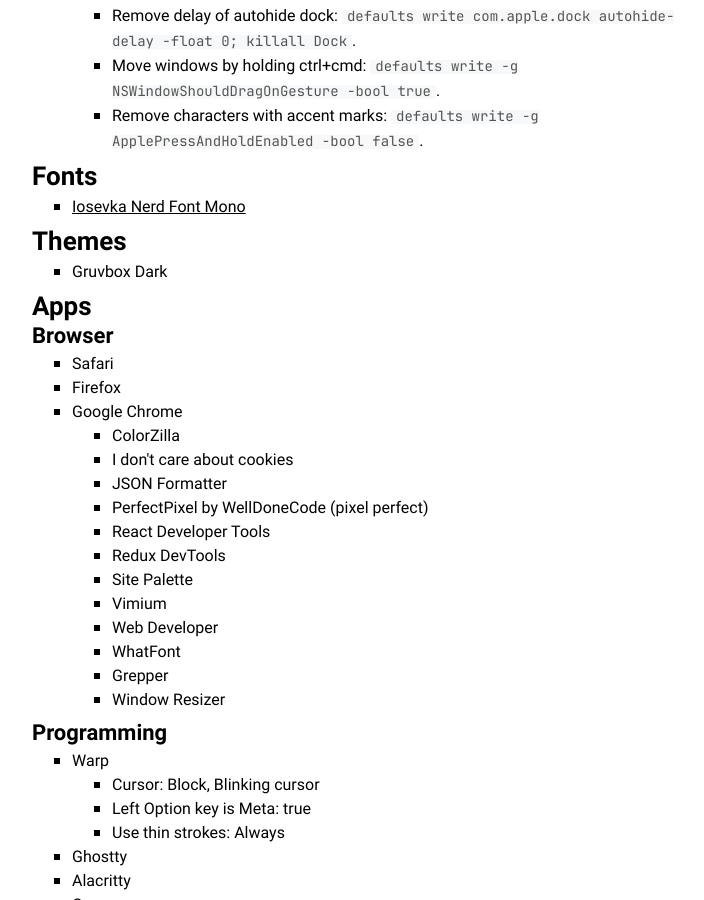
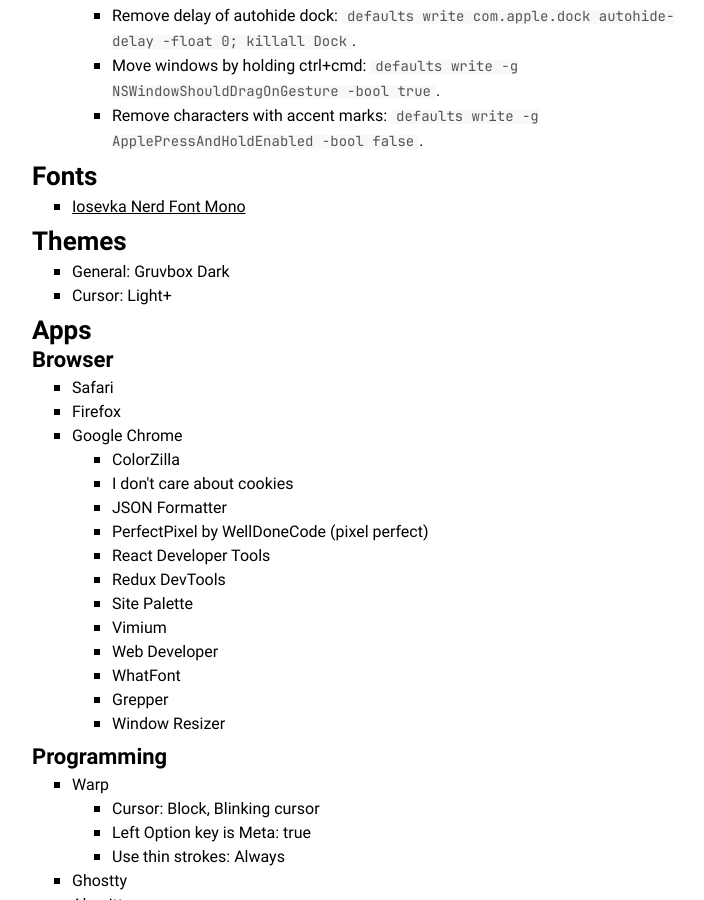
Before and after one commit to amalumian/www.malumian.dev, a Jekyll site: the page built from setup.html, in a window 1280 px wide and 900 px high, scrolled down 2559 px. Shown: the whole window, without its empty margins (278-982 px from the left). Built offline with Jekyll 4.4.1, drawn with Linux system fonts in a browser that asks for light colours; some of the changed text lies outside the part shown.

Commit message:
Update setup.html

```diff
--- a/setup.html
+++ b/setup.html
@@ -171,7 +171,8 @@
   </ul>
   <h2 id="themes">Themes</h2>
   <ul>
-    <li>Gruvbox Dark</li>
+    <li>General: Gruvbox Dark</li>
+    <li>Cursor: Light+</li>
   </ul>
   <h2 id="apps">Apps</h2>
   <h3>Browser</h3>
```
Also changed, not shown: other parts of setup.html (+1 -1 lines).
